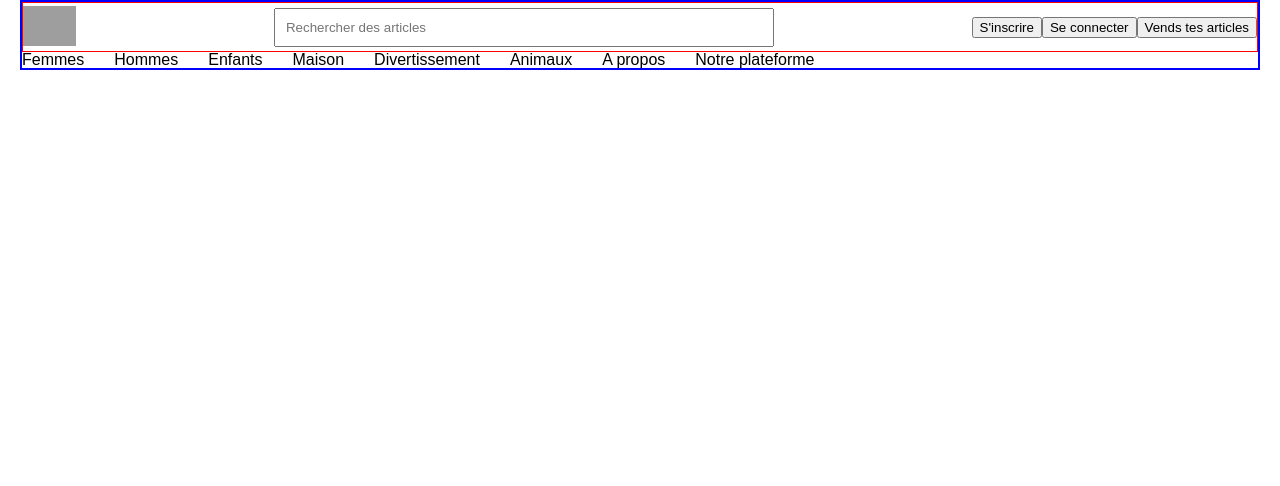
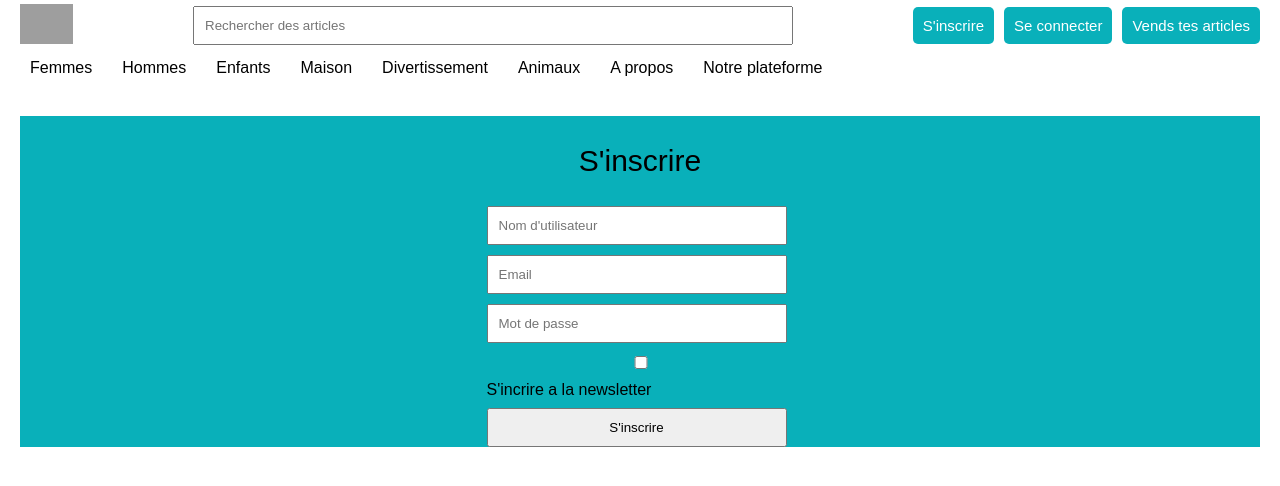
Before and after one commit to mariemenez/vinted-frontend, a React (Create React App) app: page /signup in a window 1280 px wide. Shown: the top 486 px of the page. Built offline with nearby package versions, Linux system fonts and the light colour scheme; grey boxes are pictures that could not be loaded.

Commit message:
added signup

```diff
--- a/src/App.css
+++ b/src/App.css
@@ -5,18 +5,18 @@
 .container {
   max-width: 1240px;
   margin: 0 auto;
-  /* display: flex; */
   font-family: Arial, Helvetica, sans-serif;
 }
 
 /* HEADER */
 
-.header {
+/* .header {
   border: solid blue 2px;
-}
+} */
+
 .top {
   /* background-color: aqua; */
-  border: 1px solid red;
+  /* border: 1px solid red; */
   height: 50px;
   display: flex;
   justify-content: space-between;
@@ -28,14 +28,27 @@
 }
 
 .top input {
-  width: 500px;
+  width: 600px;
   padding: 10px;
+}
+
+.login-out {
+  display: flex;
+  gap: 10px;
+}
+.login-out button {
+  padding: 10px;
+  background-color: #09b0ba;
+  color: white;
+  font-size: 15px;
+  border-radius: 5px;
+  border-width: 0px;
 }
 
 .header nav ul {
   display: flex;
-  /* justify-content: start; */
   gap: 30px;
+  padding: 10px;
 }
 
 /* hero */
@@ -56,22 +69,39 @@ section {
   display: flex;
   flex-wrap: wrap;
   /* background-color: aqua; */
-  justify-content: flex-start;
 }
 
 .article-container {
   margin: 7px;
-  border: 2px solid blue;
+  /* border: 2px solid blue; */
   display: flex;
 }
 
 .article {
   border: solid red 1px;
   width: 230px;
-  height: 450px;
+  height: 500px;
+}
+.article p {
+  /* font-family: Arial, Helvetica, sans-serif; */
+  font-size: 15px;
 }
 
-.article img {
+.article .owner-infos {
+  display: flex;
+  align-items: center;
+  gap: 10px;
+  padding-left: 10px;
+  margin-bottom: 5px;
+}
+
+.owner-infos img {
+  height: 40px;
+  width: 40px;
+  border-radius: 50%;
+}
+
+.article .clothes {
   width: 100%;
   height: 80%;
   object-fit: cover;
@@ -100,7 +130,6 @@ section {
   height: 600px;
   object-fit: cover;
   object-position: center;
-  padding: 20px;
 }
 .right {
   /* background-color: gray; */
@@ -117,17 +146,21 @@ section {
   padding: 20px;
   font-size: 15px;
   line-height: 30px;
-  /* background-color: white; */
+  background-color: white;
+  padding: 20px;
+  display: flex;
+  flex-direction: column;
+  font-family: Arial, Helvetica, sans-serif;
 }
 
 .haut {
   padding: 30px;
-  background-color: white;
-  padding-bottom: 40px;
+  /* background-color: blue; */
   border-bottom: solid black 1px;
+  flex: 3;
 }
 
-.haut span {
+.informations span {
   font-weight: bold;
 }
 .price {
@@ -137,18 +170,50 @@ section {
 .bas {
   padding: 30px;
   background-color: white;
-  padding-top: 40px;
+  /* background-color: blueviolet; */
+  flex: 3;
 }
-.bas span {
-  font-weight: bold;
+
+.acheter {
+  /* background-color: pink; */
+  flex: 1;
+  padding: 30px;
+  display: flex;
+  justify-content: center;
+  align-items: center;
 }
+
 .informations button {
-  width: 100%;
+  width: 90%;
   padding: 15px;
-  margin-top: 20px;
   background-color: #09b0ba;
   color: white;
   font-size: 20px;
   border-radius: 5px;
   border-width: 0px;
 }
+
+/* SIGN-UP */
+
+.signup {
+  margin-top: 30px;
+  background-color: #09b0ba;
+  display: flex;
+  flex-direction: column;
+  align-items: center;
+}
+.signup h1 {
+  padding: 30px;
+  font-size: 30px;
+}
+form {
+  display: flex;
+  flex-direction: column;
+  gap: 10px;
+}
+.signup form input {
+  display: flex;
+  flex-direction: column;
+  padding: 10px;
+  width: 300px;
+}
--- a/src/App.js
+++ b/src/App.js
@@ -1,8 +1,9 @@
 import "./App.css";
-import { BrowserRouter as Router, Routes, Route, Link } from "react-router-dom";
+import { BrowserRouter as Router, Routes, Route } from "react-router-dom";
 import Header from "./components/Header";
 import Home from "./pages/Home";
 import Offer from "./pages/Offer";
+import Signup from "./pages/Signup";
 
 function App() {
   return (
@@ -11,6 +12,7 @@ function App() {
       <Routes>
         <Route path="/" element={<Home />} />
         <Route path="offer/:id" element={<Offer />} />
+        <Route path="signup" element={<Signup />} />
       </Routes>
     </Router>
   );
--- a/src/components/Article.js
+++ b/src/components/Article.js
@@ -1,12 +1,23 @@
 const Article = ({ offer }) => {
   return (
     <div className="article">
-      {offer.owner ? (
-        <p>{offer.owner.account.username}</p>
-      ) : (
-        <p>vendeur anonyme</p>
-      )}
-      <img src={offer.product_pictures[0].secure_url} alt="clothes" />
+      <div className="owner-infos">
+        {offer.owner !== undefined &&
+        offer.owner.account !== undefined &&
+        offer.owner.account.avatar !== undefined ? (
+          <img src={offer.owner.account.avatar.secure_url} />
+        ) : null}
+        {offer.owner ? (
+          <p>{offer.owner.account.username}</p>
+        ) : (
+          <p>vendeur anonyme</p>
+        )}
+      </div>
+      <img
+        className="clothes"
+        src={offer.product_image.secure_url}
+        alt="clothes"
+      />
       <p>{offer.product_price} €</p>
       {offer.product_details.map((item, index) => {
         return (
--- a/src/components/Header.js
+++ b/src/components/Header.js
@@ -11,7 +11,7 @@ const Header = () => {
         </Link>
         <input type="text" placeholder="Rechercher des articles" />
 
-        <div>
+        <div className="login-out">
           <button>S'inscrire</button>
           <button>Se connecter</button>
           <button>Vends tes articles</button>
--- a/src/pages/Home.js
+++ b/src/pages/Home.js
@@ -37,11 +37,9 @@ const Home = () => {
           {data.offers.map((offer, index) => {
             return (
               <div key={index} className="article-container">
-                {offer.product_pictures.length > 0 ? (
-                  <Link to={`/offer/${offer._id}`}>
-                    <Article offer={offer} />
-                  </Link>
-                ) : null}
+                <Link to={`/offer/${offer._id}`}>
+                  <Article offer={offer} />
+                </Link>
               </div>
             );
           })}
--- a/src/pages/Offer.js
+++ b/src/pages/Offer.js
@@ -7,7 +7,6 @@ const Offer = () => {
   const [data, setData] = useState();
   const [isLoading, setIsLoading] = useState(true);
   const { id } = useParams();
-  // console.log(id);
 
   useEffect(() => {
     const fetchData = async () => {
@@ -81,6 +80,8 @@ const Offer = () => {
               ) : (
                 <p>vendeur anonyme</p>
               )}
+            </div>
+            <div className="acheter">
               <button>Acheter</button>
             </div>
           </div>
--- /dev/null
+++ b/src/pages/Signup.js
@@ -0,0 +1,67 @@
+import { useState } from "react";
+// import { useEffect } from "react";
+import axios from "axios";
+
+const Signup = () => {
+  const [username, setUsername] = useState("");
+  const [email, setEmail] = useState("");
+  const [password, setPassword] = useState("");
+  const [newsletter, setNewsletter] = useState(false);
+
+  const handleSubmit = async (event) => {
+    event.preventDefault();
+    const data = {
+      username: { username },
+      email: { email },
+      password: { password },
+      newsletter: { newsletter },
+    };
+    // console.log(data);
+    const response = await axios.post(
+      "https://lereacteur-vinted-api.herokuapp.com/user/signup",
+      data
+    );
+    console.log(response);
+  };
+
+  const handleCheck = () => {
+    setNewsletter(!newsletter);
+  };
+
+  return (
+    <div className="container signup">
+      <h1>S'inscrire</h1>
+      <form onSubmit={handleSubmit}>
+        <input
+          type="text"
+          placeholder="Nom d'utilisateur"
+          value={username}
+          onChange={(event) => {
+            setUsername(event.target.value);
+          }}
+        />
+        <input
+          type="email"
+          placeholder="Email"
+          value={email}
+          onChange={(event) => {
+            setEmail(event.target.value);
+          }}
+        />
+        <input
+          type="password"
+          placeholder="Mot de passe"
+          value={password}
+          onChange={(event) => {
+            setPassword(event.target.value);
+          }}
+        />
+        <input type="checkbox" checked={newsletter} onChange={handleCheck} />
+        <p>S'incrire a la newsletter</p>
+        <input type="submit" value="S'inscrire" />
+      </form>
+    </div>
+  );
+};
+
+export default Signup;
```
